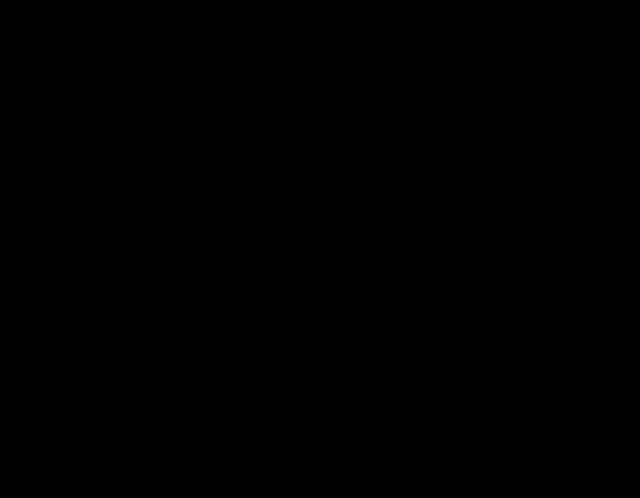
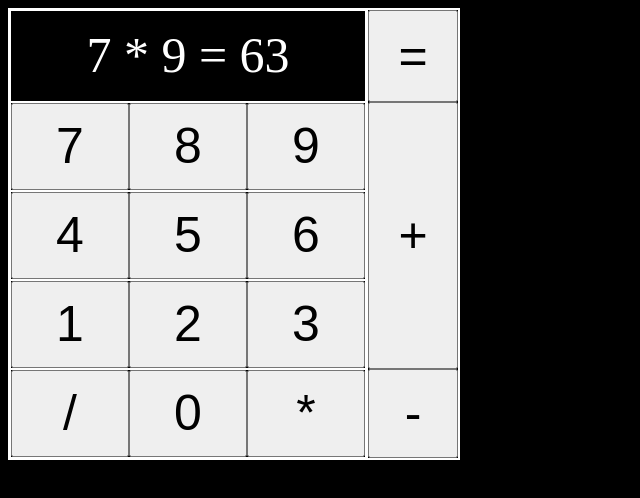
Before and after one commit to Tyxsdev/Calculator, a plain HTML site: page index.html in a window 1280 px wide. Shown: the whole page, without its empty margins (0-640 px from the left). Drawn offline with Linux system fonts and the light colour scheme.

Commit message:
Create a basic HTML calculator
Give a simple style to the calculator using flexbox

```diff
--- a/index.html
+++ b/index.html
@@ -8,7 +8,36 @@
         <title>Calculator</title>
     </head>
     <body>
-
+        <div class="wrapper">
+            <div class="container-one">
+                <div class="display">7 * 9 = 63</div>
+                <div class="file-one">
+                    <button>7</button>
+                    <button>8</button>
+                    <button>9</button>
+                </div>
+                <div class="file-two">
+                    <button>4</button>
+                    <button>5</button>
+                    <button>6</button>
+                </div>
+                <div class="file-three">
+                    <button>1</button>
+                    <button>2</button>
+                    <button>3</button>
+                </div>
+                <div class="file-four">
+                    <button>/</button>
+                    <button>0</button>
+                    <button>*</button>
+                </div>
+            </div>
+            <div class="container-two">
+                <button class="first">=</button>
+                <button class="second">+</button>
+                <button class="third">-</button>
+            </div>
+        </div>
 
         <script src="script.js"></script>
     </body>
--- a/style.css
+++ b/style.css
@@ -1,3 +1,93 @@
 body {
     background-color: black;
 }
+
+div {
+    border: 1px solid white;
+    color: white;
+}
+
+
+
+.wrapper {
+    width: 450px;
+    height: 450px;
+    display: flex;
+}
+
+.container-one {
+    flex: 1;
+    display: flex;
+    flex-direction: column;
+}
+
+.display {
+    flex-basis: 20%;
+    font-size: 50px;
+    text-align: center;
+    vertical-align: middle;
+    line-height: 89.69px;
+}
+
+.file-one{
+    flex-basis: 20%;
+    display: flex;
+}
+
+.file-two{
+    flex-basis: 20%;
+    display: flex;
+}
+
+.file-three{
+    flex-basis: 20%;
+    display: flex;
+}
+.file-four{
+    flex-basis: 20%;
+    display: flex;
+}
+.file-five{
+    flex-basis: 20%;
+    display: flex;
+}
+
+.file-one button{
+    flex: 1;
+}
+
+.file-two button{
+    flex: 1;
+}
+
+.file-three button{
+    flex: 1;
+}
+
+.file-four button{
+    flex: 1;
+}
+
+.file-five button{
+    flex: 1;
+}
+
+.container-two {
+    flex-basis: 20%;
+    display: flex;
+    flex-direction: column;
+}
+
+.first{
+    flex-basis: 20.5%;
+}
+.second {
+    flex: 1;
+}
+.third {
+    flex-basis: 19.9%;
+}
+
+button {
+    font-size: 50px;
+}
```
